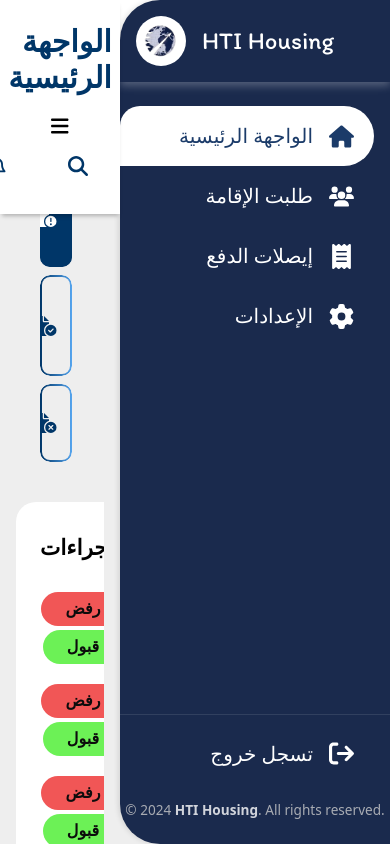
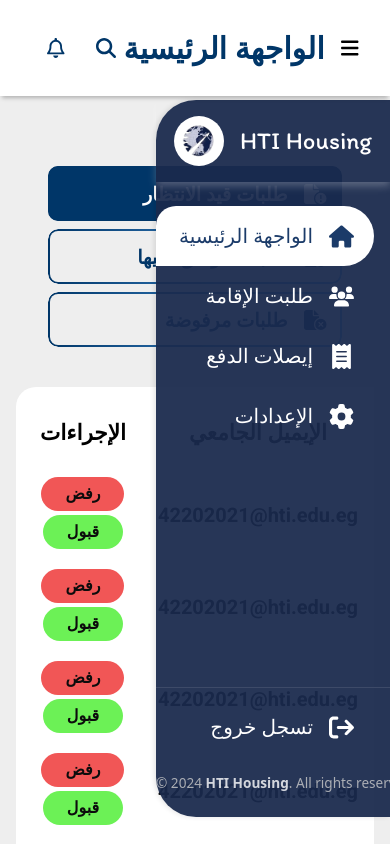
Before and after one commit to Asemyasser/HTI_Housing, a React (Vite) app in the folder adminDashboard/: page /Graduation_Project/requests in a window 390 px wide. Shown: the top 844 px of the page. Built offline with nearby package versions, Linux system fonts and the light colour scheme.

Commit message:
Made SideNav responsive

```diff
--- a/adminDashboard/src/Components/Nav/Navs.jsx
+++ b/adminDashboard/src/Components/Nav/Navs.jsx
@@ -7,7 +7,11 @@ const Navs = ({ collapsed, setCollapsed }) => {
   const [title, setTitle] = useState("الواجهة الرئيسية");
   return (
     <div className={styles.navs}>
-      <SideNav setTitle={setTitle} collapsed={collapsed} />
+      <SideNav
+        setTitle={setTitle}
+        collapsed={collapsed}
+        setCollapsed={setCollapsed}
+      />
       <TopNav title={title} collapsed={collapsed} setCollapsed={setCollapsed} />
     </div>
   );
--- a/adminDashboard/src/Components/Nav/SideNav/SideNav.jsx
+++ b/adminDashboard/src/Components/Nav/SideNav/SideNav.jsx
@@ -13,16 +13,19 @@ import {
 } from "@fortawesome/free-solid-svg-icons";
 import { NavLink } from "react-router-dom";
 
-const SideNav = ({ collapsed, setTitle }) => {
+const SideNav = ({ collapsed, setTitle, setCollapsed }) => {
   const [activeLink, setActiveLink] = useState("home");
-  const handleLinkClick = (linkName) => {
+
+  const handleLinkClick = (linkName, title) => {
     setActiveLink(linkName);
+    setTitle(title);
+    setCollapsed((prev) => !prev);
   };
 
   return (
     <div
       className={`${styles.sideNav} ${
-        collapsed ? styles.collapsed : ""
+        collapsed ? styles.collapsed : styles.open
       } d-flex flex-column vh-100`}
     >
       <div className={`${styles.header} p-3 `}>
@@ -39,8 +42,7 @@ const SideNav = ({ collapsed, setTitle }) => {
         <li className="nav-item w-100">
           <NavLink
             onClick={() => {
-              handleLinkClick("home");
-              setTitle("الواجهة الرئيسية");
+              handleLinkClick("home", "الواجهة الرئيسية");
             }}
             to="/"
             className={`${styles.navLink}  ${
@@ -59,8 +61,7 @@ const SideNav = ({ collapsed, setTitle }) => {
         <li className="nav-item w-100">
           <NavLink
             onClick={() => {
-              handleLinkClick("requests");
-              setTitle("طلبات الإقامة");
+              handleLinkClick("requests", "طلبات الإقامة");
             }}
             to="/requests"
             className={`${styles.navLink}  ${
@@ -77,8 +78,7 @@ const SideNav = ({ collapsed, setTitle }) => {
         <li className="nav-item w-100">
           <NavLink
             onClick={() => {
-              handleLinkClick("receipts");
-              setTitle("إيصالات الدفع");
+              handleLinkClick("receipts", "إيصالات الدفع");
             }}
             to="/receipts"
             className={`${styles.navLink}  ${
@@ -95,8 +95,7 @@ const SideNav = ({ collapsed, setTitle }) => {
         <li className="nav-item w-100">
           <NavLink
             onClick={() => {
-              handleLinkClick("settings");
-              setTitle("الإعدادات");
+              handleLinkClick("settings", "الإعدادات");
             }}
             to="/settings"
             className={`${styles.navLink}  ${
--- a/adminDashboard/src/Components/Nav/SideNav/SideNav.module.css
+++ b/adminDashboard/src/Components/Nav/SideNav/SideNav.module.css
@@ -13,15 +13,49 @@
   -moz-border-radius: 40px 0 0 40px;
   -ms-border-radius: 40px 0 0 40px;
   -o-border-radius: 40px 0 0 40px;
-  transition: width 0.3s ease;
-  -webkit-transition: width 0.3s ease;
-  -moz-transition: width 0.3s ease;
-  -ms-transition: width 0.3s ease;
-  -o-transition: width 0.3s ease;
+  transition: width 0.3s ease, opacity 0.3s ease;
+  -webkit-transition: width 0.3s ease, opacity 0.3s ease;
+  -moz-transition: width 0.3s ease, opacity 0.3s ease;
+  -ms-transition: width 0.3s ease, opacity 0.3s ease;
+  -o-transition: width 0.3s ease, opacity 0.3s ease;
 }
 
 .sideNav.collapsed {
   width: 85px;
+}
+
+@media (max-width: 610px) {
+  .sideNav {
+    top: 100px;
+    width: 60%;
+    background-color: #1a2a4df0;
+    height: 85% !important;
+    opacity: 0;
+    transform: translateX(100%);
+    -webkit-transform: translateX(100%);
+    -moz-transform: translateX(100%);
+    -ms-transform: translateX(100%);
+    -o-transform: translateX(100%);
+    transition: transform 0.3s ease, opacity 0.3s ease;
+    -webkit-transition: transform 0.3s ease, opacity 0.3s ease;
+    -moz-transition: transform 0.3s ease, opacity 0.3s ease;
+    -ms-transition: transform 0.3s ease, opacity 0.3s ease;
+    -o-transition: transform 0.3s ease, opacity 0.3s ease;
+  }
+
+  .sideNav.open {
+    opacity: 1;
+    transform: translateX(0);
+    -webkit-transform: translateX(0);
+    -moz-transform: translateX(0);
+    -ms-transform: translateX(0);
+    -o-transform: translateX(0);
+    -webkit-transform: translateX(0);
+  }
+
+  .sideNav.collapsed {
+    display: none;
+  }
 }
 
 .header {
@@ -29,6 +63,7 @@
   display: flex;
   align-items: center;
   padding-bottom: 20px;
+  justify-content: center;
 }
 
 .logo {
--- a/adminDashboard/src/Components/Nav/TopNav/TopNav.jsx
+++ b/adminDashboard/src/Components/Nav/TopNav/TopNav.jsx
@@ -23,11 +23,11 @@ function TopNav({ collapsed, setCollapsed, title }) {
       <div className={`${styles.topNav} ${collapsed ? styles.collapsed : ""} `}>
         <div className="container-fluid">
           <div className="row align-items-center ">
-            <div className="col-sm-7 col-12">
-              <div className="d-flex flex-column flex-sm-row align-items-center justify-content-center justify-content-sm-start gap-md-5 gap-3">
+            <div className="col-9">
+              <div className="d-flex align-items-center gap-3 ">
                 <button
                   onClick={toggleSidebar}
-                  className={`${styles.toggleButton} order-1 order-sm-0`}
+                  className={`${styles.toggleButton}`}
                   aria-expanded={!collapsed}
                   aria-label="Toggle navigation"
                 >
@@ -37,9 +37,9 @@ function TopNav({ collapsed, setCollapsed, title }) {
               </div>
             </div>
 
-            <div className="col-sm-5 col-12">
+            <div className="col-3 ">
               <div
-                className={`${styles.icons} d-flex gap-5 align-items-center  justify-content-between justify-content-sm-end`}
+                className={`${styles.icons} d-flex gap-3 align-items-center justify-content-end`}
               >
                 <FontAwesomeIcon icon={faMagnifyingGlass} size="lg" />
                 <FontAwesomeIcon
--- a/adminDashboard/src/Components/Nav/TopNav/TopNav.module.css
+++ b/adminDashboard/src/Components/Nav/TopNav/TopNav.module.css
@@ -25,7 +25,16 @@
   -o-transition: width 0.3s ease;
   color: #003668;
   box-shadow: 0px 4px 4px -2px #00000040;
-  transition: width 0.3s ease;
+}
+
+.topNav.collapsed {
+  width: calc(100% - 85px);
+}
+
+@media (max-width: 610px) {
+  .topNav {
+    width: 100% !important;
+  }
 }
 
 .notifications {
@@ -77,12 +86,7 @@
   }
 }
 
-.topNav.collapsed {
-  width: calc(100% - 85px);
 
-
-  /* Adjust width considering the expanded SideNav */
-}
 
 .title {
   font-size: 30px;
--- a/adminDashboard/src/Layout.css
+++ b/adminDashboard/src/Layout.css
@@ -13,3 +13,10 @@
   .section.collapsed {
     width: calc(100% - 85px);
   }
+
+  @media (max-width: 610px) {
+    .section {
+      width: 100% !important;
+    }
+
+  }
```
